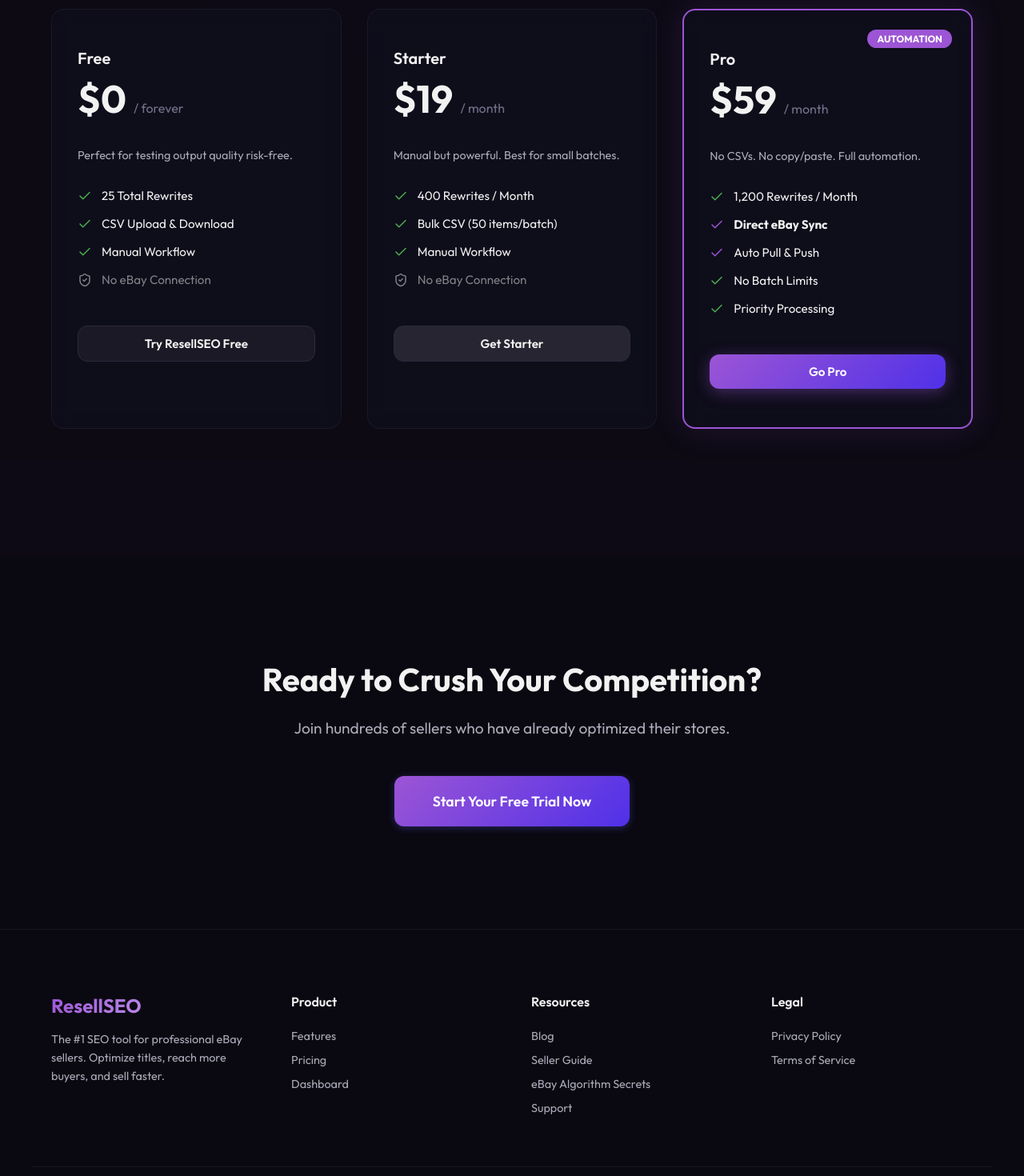
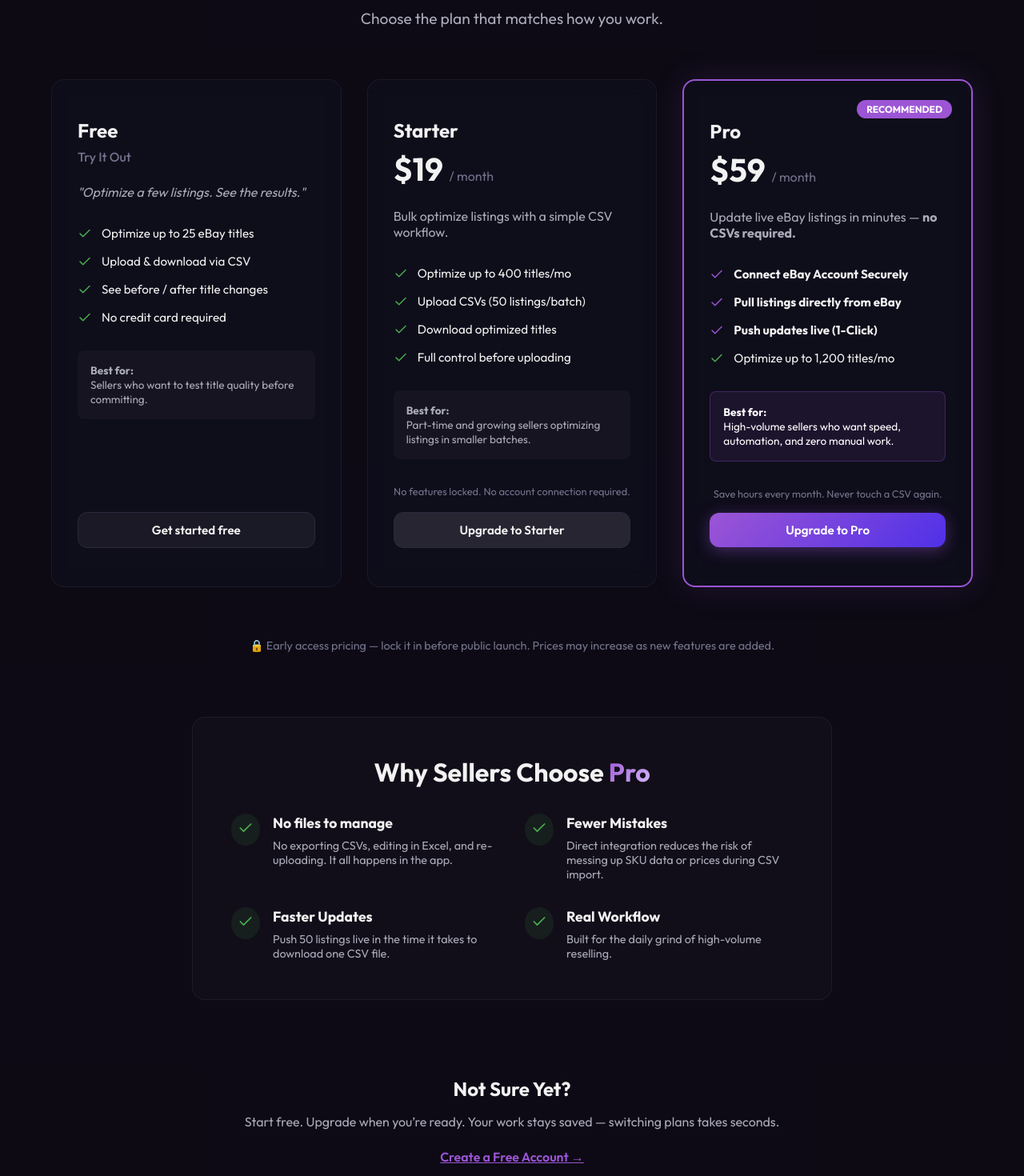
Before and after one commit to spencerstarky/resell-seo, a Next.js app: page / in a window 1280 px wide. Shown: the part 2220-3690 px from the top of the page at 80% size. Built offline with nearby package versions, Linux system fonts and the light colour scheme; no server answers.

Commit message:
Update Pricing Section with new sales copy and benefits

```diff
--- a/app/page.tsx
+++ b/app/page.tsx
@@ -135,65 +135,143 @@
       {/* Pricing Section */}
       <section id="pricing" className="section-padding" style={{ background: 'rgba(156, 85, 213, 0.02)' }}>
         <div className="container">
-          <h2 className="section-title">Simple, Transparent <span className="text-gradient">Pricing</span></h2>
+          <h2 className="section-title">Simple Pricing for <span className="text-gradient">eBay Sellers</span></h2>
+          <p style={{ textAlign: 'center', color: 'var(--color-text-muted)', marginBottom: '4rem', fontSize: '1.2rem' }}>
+            Choose the plan that matches how you work.
+          </p>
 
-          <div style={{ display: 'grid', gridTemplateColumns: 'repeat(auto-fit, minmax(300px, 1fr))', gap: '2rem', justifyContent: 'center' }}>
+          <div style={{ display: 'grid', gridTemplateColumns: 'repeat(auto-fit, minmax(320px, 1fr))', gap: '2rem', justifyContent: 'center', marginBottom: '4rem' }}>
 
-            {/* Tier 1: Free */}
-            <div className="card glass" style={{ padding: '3rem 2rem', position: 'relative' }}>
-              <h3 style={{ fontSize: '1.25rem', fontWeight: 600, marginBottom: '0.5rem' }}>Free</h3>
-              <div style={{ fontSize: '3rem', fontWeight: 800, marginBottom: '2rem' }}>$0 <span style={{ fontSize: '1rem', color: 'var(--color-text-dim)', fontWeight: 400 }}>/ forever</span></div>
-              <p style={{ color: 'var(--color-text-muted)', marginBottom: '2rem', fontSize: '0.9rem' }}>Perfect for testing output quality risk-free.</p>
+            {/* Free: Try It Out */}
+            <div className="card glass" style={{ padding: '3rem 2rem', display: 'flex', flexDirection: 'column' }}>
+              <div style={{ marginBottom: 'auto' }}>
+                <h3 style={{ fontSize: '1.5rem', fontWeight: 700, marginBottom: '0.5rem' }}>Free</h3>
+                <p style={{ color: 'var(--color-text-dim)', marginBottom: '1.5rem', fontWeight: 500 }}>Try It Out</p>
+                <div style={{ fontSize: '1rem', color: 'var(--color-text-muted)', marginBottom: '2rem', fontStyle: 'italic' }}>
+                  "Optimize a few listings. See the results."
+                </div>
 
-              <ul style={{ listStyle: 'none', display: 'flex', flexDirection: 'column', gap: '1rem', marginBottom: '3rem' }}>
-                <li style={{ display: 'flex', alignItems: 'center', gap: '0.75rem', fontSize: '0.95rem' }}><Check size={18} color="#4caf50" /> 25 Total Rewrites</li>
-                <li style={{ display: 'flex', alignItems: 'center', gap: '0.75rem', fontSize: '0.95rem' }}><Check size={18} color="#4caf50" /> CSV Upload & Download</li>
-                <li style={{ display: 'flex', alignItems: 'center', gap: '0.75rem', fontSize: '0.95rem' }}><Check size={18} color="#4caf50" /> Manual Workflow</li>
-                <li style={{ display: 'flex', alignItems: 'center', gap: '0.75rem', fontSize: '0.95rem', opacity: 0.5 }}><ShieldCheck size={18} /> No eBay Connection</li>
-              </ul>
+                <ul style={{ listStyle: 'none', display: 'flex', flexDirection: 'column', gap: '1rem', marginBottom: '2rem' }}>
+                  <li style={{ display: 'flex', alignItems: 'center', gap: '0.75rem', fontSize: '0.95rem' }}><Check size={18} color="#4caf50" /> Optimize up to 25 eBay titles</li>
+                  <li style={{ display: 'flex', alignItems: 'center', gap: '0.75rem', fontSize: '0.95rem' }}><Check size={18} color="#4caf50" /> Upload & download via CSV</li>
+                  <li style={{ display: 'flex', alignItems: 'center', gap: '0.75rem', fontSize: '0.95rem' }}><Check size={18} color="#4caf50" /> See before / after title changes</li>
+                  <li style={{ display: 'flex', alignItems: 'center', gap: '0.75rem', fontSize: '0.95rem' }}><Check size={18} color="#4caf50" /> No credit card required</li>
+                </ul>
 
-              <Link href="/login" className="btn btn-secondary" style={{ width: '100%' }}>Try ResellSEO Free</Link>
+                <div style={{ background: 'rgba(255,255,255,0.03)', padding: '1rem', borderRadius: '8px', fontSize: '0.85rem', color: 'var(--color-text-muted)', marginBottom: '2rem' }}>
+                  <strong>Best for:</strong><br /> Sellers who want to test title quality before committing.
+                </div>
+              </div>
+
+              <Link href="/login" className="btn btn-secondary" style={{ width: '100%', textAlign: 'center' }}>Get started free</Link>
             </div>
 
-            {/* Tier 2: Starter */}
-            <div className="card glass" style={{ padding: '3rem 2rem', position: 'relative' }}>
-              <h3 style={{ fontSize: '1.25rem', fontWeight: 600, marginBottom: '0.5rem' }}>Starter</h3>
-              <div style={{ fontSize: '3rem', fontWeight: 800, marginBottom: '2rem' }}>$19 <span style={{ fontSize: '1rem', color: 'var(--color-text-dim)', fontWeight: 400 }}>/ month</span></div>
-              <p style={{ color: 'var(--color-text-muted)', marginBottom: '2rem', fontSize: '0.9rem' }}>Manual but powerful. Best for small batches.</p>
+            {/* Starter: Manual but Powerful */}
+            <div className="card glass" style={{ padding: '3rem 2rem', display: 'flex', flexDirection: 'column' }}>
+              <div style={{ marginBottom: 'auto' }}>
+                <h3 style={{ fontSize: '1.5rem', fontWeight: 700, marginBottom: '0.5rem' }}>Starter</h3>
+                <div style={{ fontSize: '2.5rem', fontWeight: 800, marginBottom: '1.5rem' }}>$19 <span style={{ fontSize: '1rem', color: 'var(--color-text-dim)', fontWeight: 400 }}> / month</span></div>
+                <div style={{ fontSize: '1rem', color: 'var(--color-text-muted)', marginBottom: '2rem' }}>
+                  Bulk optimize listings with a simple CSV workflow.
+                </div>
 
-              <ul style={{ listStyle: 'none', display: 'flex', flexDirection: 'column', gap: '1rem', marginBottom: '3rem' }}>
-                <li style={{ display: 'flex', alignItems: 'center', gap: '0.75rem', fontSize: '0.95rem' }}><Check size={18} color="#4caf50" /> 400 Rewrites / Month</li>
-                <li style={{ display: 'flex', alignItems: 'center', gap: '0.75rem', fontSize: '0.95rem' }}><Check size={18} color="#4caf50" /> Bulk CSV (50 items/batch)</li>
-                <li style={{ display: 'flex', alignItems: 'center', gap: '0.75rem', fontSize: '0.95rem' }}><Check size={18} color="#4caf50" /> Manual Workflow</li>
-                <li style={{ display: 'flex', alignItems: 'center', gap: '0.75rem', fontSize: '0.95rem', opacity: 0.5 }}><ShieldCheck size={18} /> No eBay Connection</li>
-              </ul>
+                <ul style={{ listStyle: 'none', display: 'flex', flexDirection: 'column', gap: '1rem', marginBottom: '2rem' }}>
+                  <li style={{ display: 'flex', alignItems: 'center', gap: '0.75rem', fontSize: '0.95rem' }}><Check size={18} color="#4caf50" /> Optimize up to 400 titles/mo</li>
+                  <li style={{ display: 'flex', alignItems: 'center', gap: '0.75rem', fontSize: '0.95rem' }}><Check size={18} color="#4caf50" /> Upload CSVs (50 listings/batch)</li>
+                  <li style={{ display: 'flex', alignItems: 'center', gap: '0.75rem', fontSize: '0.95rem' }}><Check size={18} color="#4caf50" /> Download optimized titles</li>
+                  <li style={{ display: 'flex', alignItems: 'center', gap: '0.75rem', fontSize: '0.95rem' }}><Check size={18} color="#4caf50" /> Full control before uploading</li>
+                </ul>
 
-              <Link href="/login" className="btn btn-secondary" style={{ width: '100%', background: 'rgba(255,255,255,0.1)' }}>Get Starter</Link>
+                <div style={{ background: 'rgba(255,255,255,0.03)', padding: '1rem', borderRadius: '8px', fontSize: '0.85rem', color: 'var(--color-text-muted)', marginBottom: '2rem' }}>
+                  <strong>Best for:</strong><br /> Part-time and growing sellers optimizing listings in smaller batches.
+                </div>
+                <p style={{ fontSize: '0.8rem', color: 'var(--color-text-dim)', textAlign: 'center', marginBottom: '1rem' }}>No features locked. No account connection required.</p>
+              </div>
+
+              <Link href="/login" className="btn btn-secondary" style={{ width: '100%', textAlign: 'center', background: 'rgba(255,255,255,0.1)' }}>Upgrade to Starter</Link>
             </div>
 
-            {/* Tier 3: Pro */}
+            {/* Pro: Automation */}
             <div className="card glass" style={{
               padding: '3rem 2rem',
+              display: 'flex',
+              flexDirection: 'column',
               border: '2px solid var(--color-primary)',
-              position: 'relative',
-              boxShadow: '0 0 40px rgba(156, 85, 213, 0.15)'
+              boxShadow: '0 0 40px rgba(156, 85, 213, 0.15)',
+              position: 'relative'
             }}>
-              <div style={{ position: 'absolute', top: '1.5rem', right: '1.5rem', background: 'var(--color-primary)', color: 'white', padding: '0.25rem 0.75rem', borderRadius: '99px', fontSize: '0.75rem', fontWeight: 700 }}>AUTOMATION</div>
-              <h3 style={{ fontSize: '1.25rem', fontWeight: 600, marginBottom: '0.5rem' }}>Pro</h3>
-              <div style={{ fontSize: '3rem', fontWeight: 800, marginBottom: '2rem' }}>$59 <span style={{ fontSize: '1rem', color: 'var(--color-text-dim)', fontWeight: 400 }}>/ month</span></div>
-              <p style={{ color: 'var(--color-text-muted)', marginBottom: '2rem', fontSize: '0.9rem' }}>No CSVs. No copy/paste. Full automation.</p>
+              <div style={{ position: 'absolute', top: '1.5rem', right: '1.5rem', background: 'var(--color-primary)', color: 'white', padding: '0.25rem 0.75rem', borderRadius: '99px', fontSize: '0.75rem', fontWeight: 700 }}>RECOMMENDED</div>
+              <div style={{ marginBottom: 'auto' }}>
+                <h3 style={{ fontSize: '1.5rem', fontWeight: 700, marginBottom: '0.5rem' }}>Pro</h3>
+                <div style={{ fontSize: '2.5rem', fontWeight: 800, marginBottom: '1.5rem' }}>$59 <span style={{ fontSize: '1rem', color: 'var(--color-text-dim)', fontWeight: 400 }}> / month</span></div>
+                <div style={{ fontSize: '1rem', color: 'var(--color-text-muted)', marginBottom: '2rem' }}>
+                  Update live eBay listings in minutes — <b>no CSVs required.</b>
+                </div>
 
-              <ul style={{ listStyle: 'none', display: 'flex', flexDirection: 'column', gap: '1rem', marginBottom: '3rem' }}>
-                <li style={{ display: 'flex', alignItems: 'center', gap: '0.75rem', fontSize: '0.95rem' }}><Check size={18} color="#4caf50" /> 1,200 Rewrites / Month</li>
-                <li style={{ display: 'flex', alignItems: 'center', gap: '0.75rem', fontSize: '0.95rem' }}><Check size={18} color="var(--color-primary)" /> <b>Direct eBay Sync</b></li>
-                <li style={{ display: 'flex', alignItems: 'center', gap: '0.75rem', fontSize: '0.95rem' }}><Check size={18} color="var(--color-primary)" /> Auto Pull & Push</li>
-                <li style={{ display: 'flex', alignItems: 'center', gap: '0.75rem', fontSize: '0.95rem' }}><Check size={18} color="#4caf50" /> No Batch Limits</li>
-                <li style={{ display: 'flex', alignItems: 'center', gap: '0.75rem', fontSize: '0.95rem' }}><Check size={18} color="#4caf50" /> Priority Processing</li>
-              </ul>
+                <ul style={{ listStyle: 'none', display: 'flex', flexDirection: 'column', gap: '1rem', marginBottom: '2rem' }}>
+                  <li style={{ display: 'flex', alignItems: 'center', gap: '0.75rem', fontSize: '0.95rem' }}><Check size={18} color="var(--color-primary)" /> <b>Connect eBay Account Securely</b></li>
+                  <li style={{ display: 'flex', alignItems: 'center', gap: '0.75rem', fontSize: '0.95rem' }}><Check size={18} color="var(--color-primary)" /> <b>Pull listings directly from eBay</b></li>
+                  <li style={{ display: 'flex', alignItems: 'center', gap: '0.75rem', fontSize: '0.95rem' }}><Check size={18} color="var(--color-primary)" /> <b>Push updates live (1-Click)</b></li>
+                  <li style={{ display: 'flex', alignItems: 'center', gap: '0.75rem', fontSize: '0.95rem' }}><Check size={18} color="#4caf50" /> Optimize up to 1,200 titles/mo</li>
+                </ul>
 
-              <Link href="/login" className="btn btn-primary" style={{ width: '100%', boxShadow: '0 4px 20px rgba(156, 85, 213, 0.4)' }}>Go Pro</Link>
+                <div style={{ background: 'rgba(156, 85, 213, 0.1)', padding: '1rem', borderRadius: '8px', fontSize: '0.85rem', color: 'white', marginBottom: '2rem', border: '1px solid rgba(156, 85, 213, 0.3)' }}>
+                  <strong>Best for:</strong><br /> High-volume sellers who want speed, automation, and zero manual work.
+                </div>
+                <p style={{ fontSize: '0.8rem', color: 'var(--color-text-dim)', textAlign: 'center', marginBottom: '1rem' }}>Save hours every month. Never touch a CSV again.</p>
+              </div>
+
+              <Link href="/login" className="btn btn-primary" style={{ width: '100%', textAlign: 'center', boxShadow: '0 4px 20px rgba(156, 85, 213, 0.4)' }}>Upgrade to Pro</Link>
             </div>
           </div>
+
+          {/* Micro-Copy */}
+          <div style={{ textAlign: 'center', color: 'var(--color-text-dim)', fontSize: '0.9rem', marginBottom: '5rem' }}>
+            <p>🔒 Early access pricing — lock it in before public launch. Prices may increase as new features are added.</p>
+          </div>
+
+          {/* Why Sellers Choose Pro */}
+          <div style={{ maxWidth: '800px', margin: '0 auto', marginBottom: '6rem', padding: '3rem', background: 'rgba(255,255,255,0.02)', borderRadius: '16px', border: '1px solid rgba(255,255,255,0.05)' }}>
+            <h3 style={{ textAlign: 'center', fontSize: '2rem', marginBottom: '2rem' }}>Why Sellers Choose <span className="text-gradient">Pro</span></h3>
+            <div style={{ display: 'grid', gridTemplateColumns: '1fr 1fr', gap: '2rem' }}>
+              <div style={{ display: 'flex', gap: '1rem', alignItems: 'flex-start' }}>
+                <div style={{ background: 'rgba(76, 175, 80, 0.1)', padding: '0.5rem', borderRadius: '50%' }}><Check size={20} color="#4caf50" /></div>
+                <div>
+                  <h4 style={{ fontSize: '1.1rem', marginBottom: '0.5rem' }}>No files to manage</h4>
+                  <p style={{ color: 'var(--color-text-muted)', fontSize: '0.9rem' }}>No exporting CSVs, editing in Excel, and re-uploading. It all happens in the app.</p>
+                </div>
+              </div>
+              <div style={{ display: 'flex', gap: '1rem', alignItems: 'flex-start' }}>
+                <div style={{ background: 'rgba(76, 175, 80, 0.1)', padding: '0.5rem', borderRadius: '50%' }}><Check size={20} color="#4caf50" /></div>
+                <div>
+                  <h4 style={{ fontSize: '1.1rem', marginBottom: '0.5rem' }}>Fewer Mistakes</h4>
+                  <p style={{ color: 'var(--color-text-muted)', fontSize: '0.9rem' }}>Direct integration reduces the risk of messing up SKU data or prices during CSV import.</p>
+                </div>
+              </div>
+              <div style={{ display: 'flex', gap: '1rem', alignItems: 'flex-start' }}>
+                <div style={{ background: 'rgba(76, 175, 80, 0.1)', padding: '0.5rem', borderRadius: '50%' }}><Check size={20} color="#4caf50" /></div>
+                <div>
+                  <h4 style={{ fontSize: '1.1rem', marginBottom: '0.5rem' }}>Faster Updates</h4>
+                  <p style={{ color: 'var(--color-text-muted)', fontSize: '0.9rem' }}>Push 50 listings live in the time it takes to download one CSV file.</p>
+                </div>
+              </div>
+              <div style={{ display: 'flex', gap: '1rem', alignItems: 'flex-start' }}>
+                <div style={{ background: 'rgba(76, 175, 80, 0.1)', padding: '0.5rem', borderRadius: '50%' }}><Check size={20} color="#4caf50" /></div>
+                <div>
+                  <h4 style={{ fontSize: '1.1rem', marginBottom: '0.5rem' }}>Real Workflow</h4>
+                  <p style={{ color: 'var(--color-text-muted)', fontSize: '0.9rem' }}>Built for the daily grind of high-volume reselling.</p>
+                </div>
+              </div>
+            </div>
+          </div>
+
+          {/* Not Sure Yet? */}
+          <div style={{ textAlign: 'center' }}>
+            <h3 style={{ fontSize: '1.5rem', marginBottom: '1rem' }}>Not Sure Yet?</h3>
+            <p style={{ color: 'var(--color-text-muted)', marginBottom: '1.5rem' }}>Start free. Upgrade when you’re ready. Your work stays saved — switching plans takes seconds.</p>
+            <Link href="/login" style={{ color: 'var(--color-primary)', fontWeight: 600, textDecoration: 'underline' }}>Create a Free Account →</Link>
+          </div>
+
         </div>
       </section>
 
```
